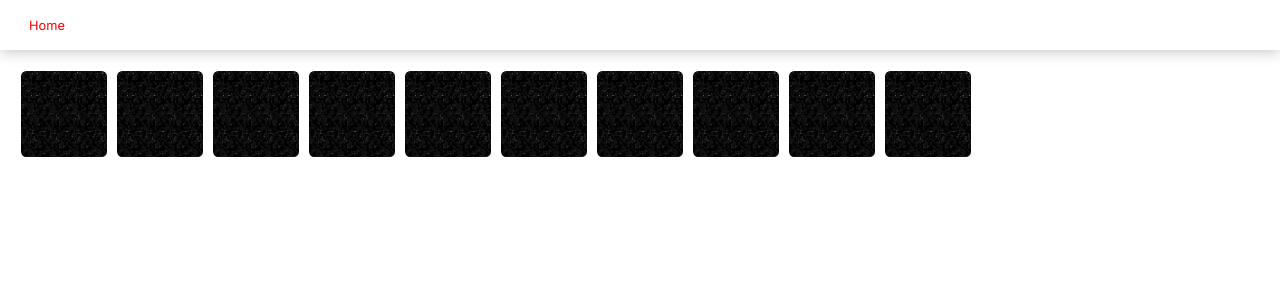
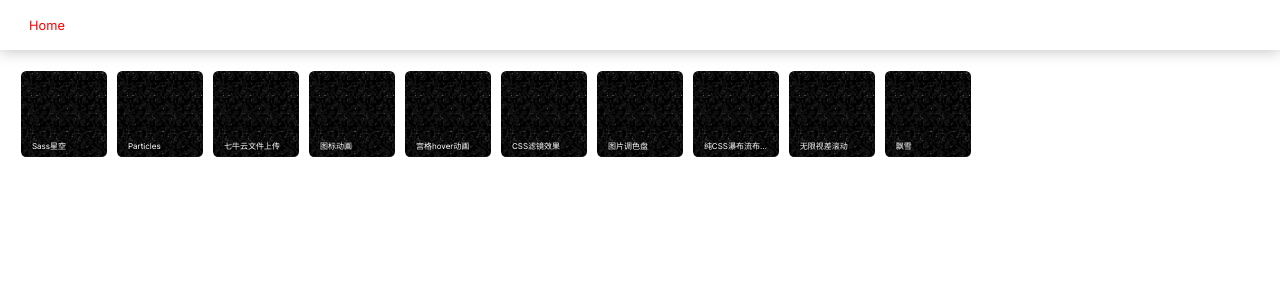
Before and after one commit to 18458334106/examples_with_nextjs, a Next.js app: page / in a window 1280 px wide. Shown: the top 300 px of the page. Built offline with nearby package versions, Linux system fonts and the light colour scheme.

Commit message:
跳转错误修复

```diff
--- a/src/app/page.tsx
+++ b/src/app/page.tsx
@@ -4,10 +4,12 @@
 import { examplesArr } from './examples'
 const examples = [...examplesArr]
 
-const Example = (obj:any,index:number) => {
+const Example = ({obj}:{obj:any}) => {
     const router = useRouter()
     return (
-        <div className={styles.example} key={index} onClick={() => router.push(obj.path)}>
+        <div className={styles.example} onClick={()=>{
+            router.push(obj.path)
+        }}>
             <span className="ellipsis">{ obj.name }</span>
         </div>
     )
@@ -19,7 +21,7 @@
             <div className={styles.examples}>
                 {
                     examples.map((item:any,index:number) => {
-                        return <Example key={index} obj={item} index={index} />
+                        return <Example key={index} obj={item} />
                     })
                 }
             </div>
```
